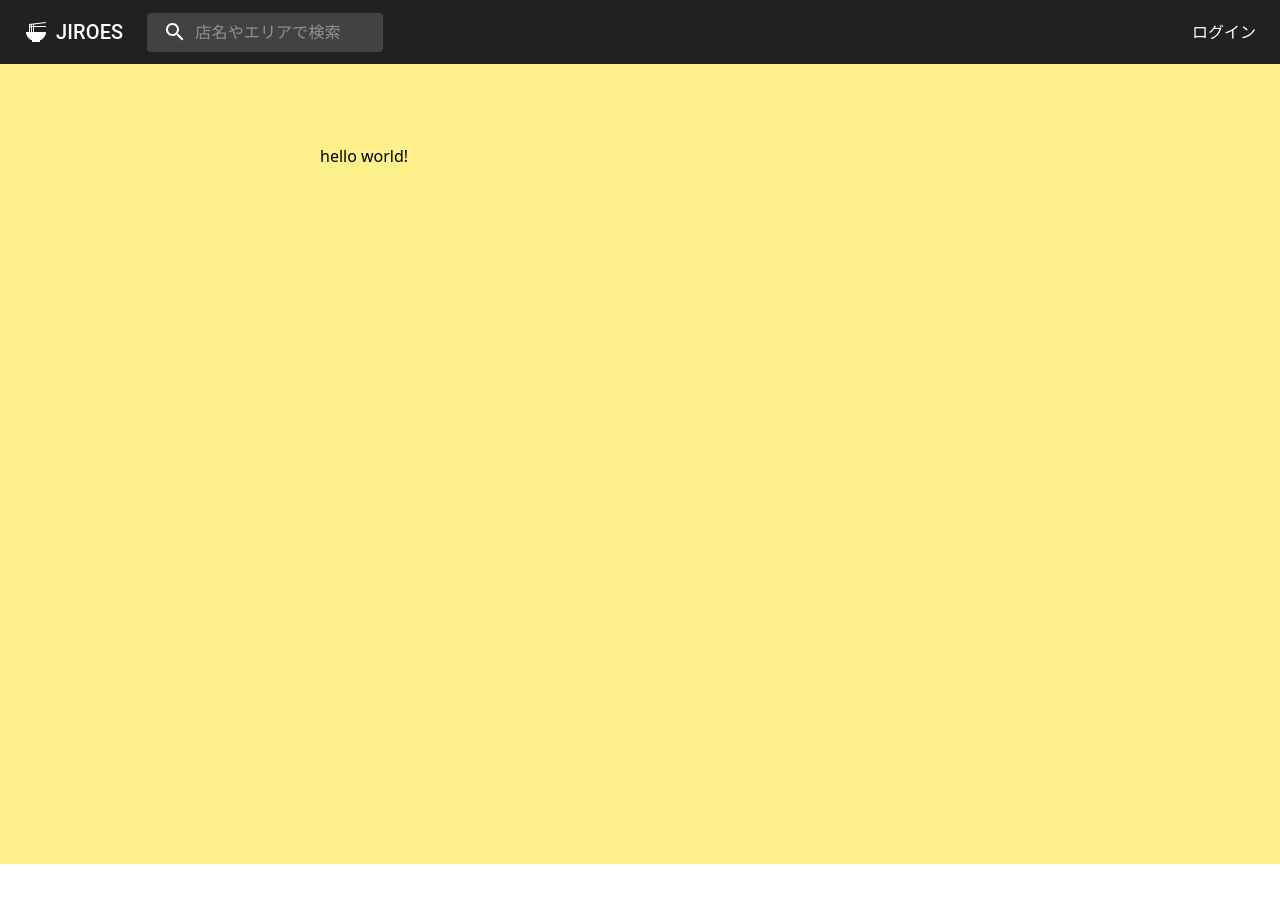
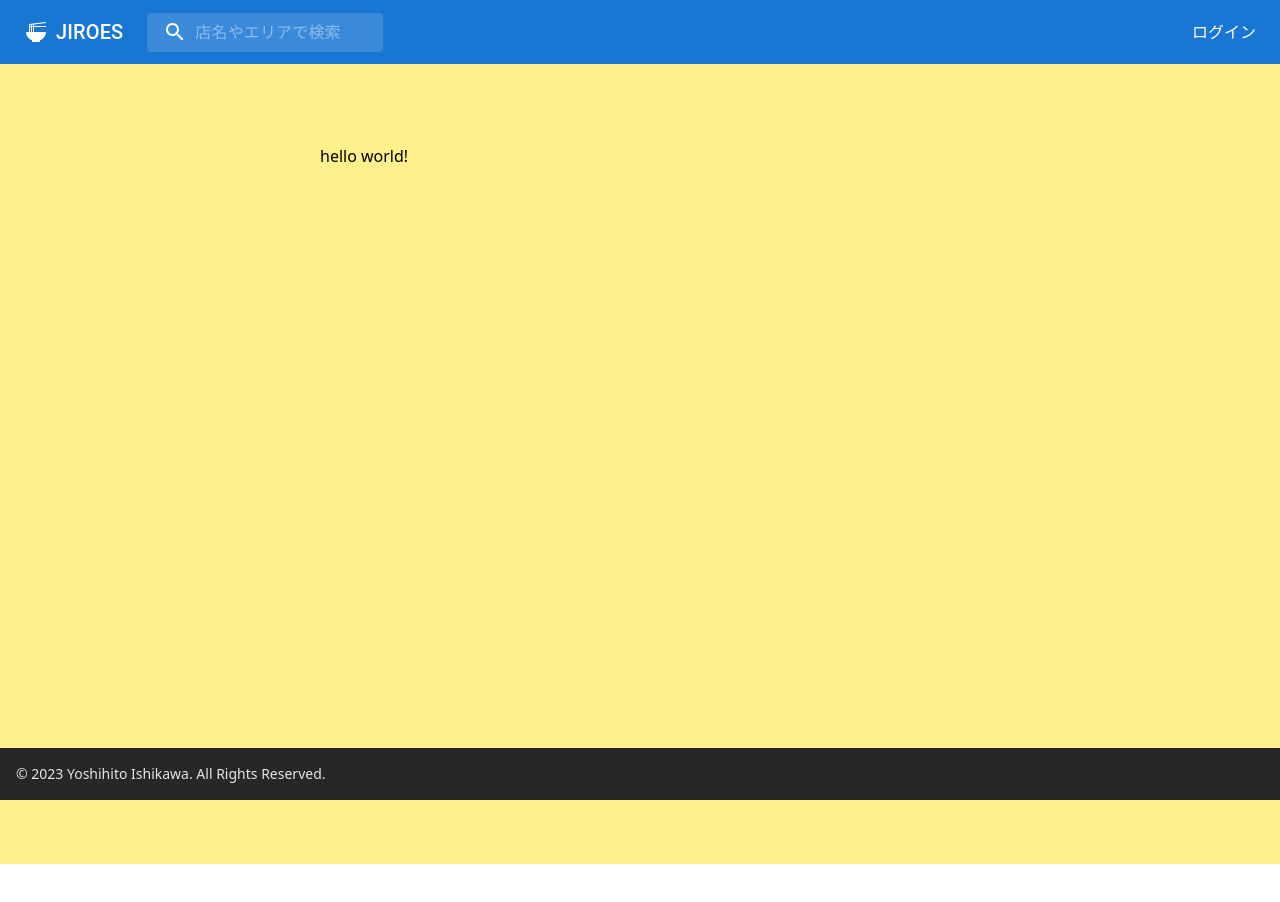
Before and after one commit to YoshihitoIshikawa/Jiroes_portfolio, a Next.js app in the folder front/: page / in a window 1280 px wide. Shown: the top 902 px of the page. Before the commit the page ends 864 px from the top, so only its background shows below. Built offline with nearby package versions, Linux system fonts and the light colour scheme; no server answers.

Commit message:
:add:footer実装

```diff
--- /dev/null
+++ b/front/components/footer.js
@@ -0,0 +1,9 @@
+export default function Footer() {
+  return(
+    <footer className="bg-zinc-800 sticky bottom-0">
+        <div className="w-full mx-auto max-w-screen-xl p-4 md:flex md:items-center md:justify-between">
+          <span className="text-sm text-zinc-200 sm:text-center">© 2023 Yoshihito Ishikawa. All Rights Reserved.</span>
+        </div>
+    </footer>
+  )
+}
--- a/front/components/header.js
+++ b/front/components/header.js
@@ -128,7 +128,7 @@
 
   return (
     <Box sx={{ flexGrow: 1 }}>
-      <AppBar position="static" style={{ backgroundColor: "#212121" }}>
+      <AppBar position="static" className='bg-zinc-800'>
         <Toolbar>
           <RamenDiningIcon className='mr-2'/>
           <Typography
--- a/front/components/layout.js
+++ b/front/components/layout.js
@@ -1,13 +1,14 @@
 import PrimarySearchAppBar from "./header"
+import Footer from "./footer"
 
 export default function Layout({ children }) {
   return (
     <>
       <PrimarySearchAppBar />
       <div className="bg-yellow-200 -z-50 min-h-screen">
-        <main className="pt-20 flex justify-center">{children}</main>
-        {/* <Footer /> */}
+        <main className="py-20 flex justify-center">{children}</main>
       </div>
+      <Footer />
     </>
   )
 }
```
